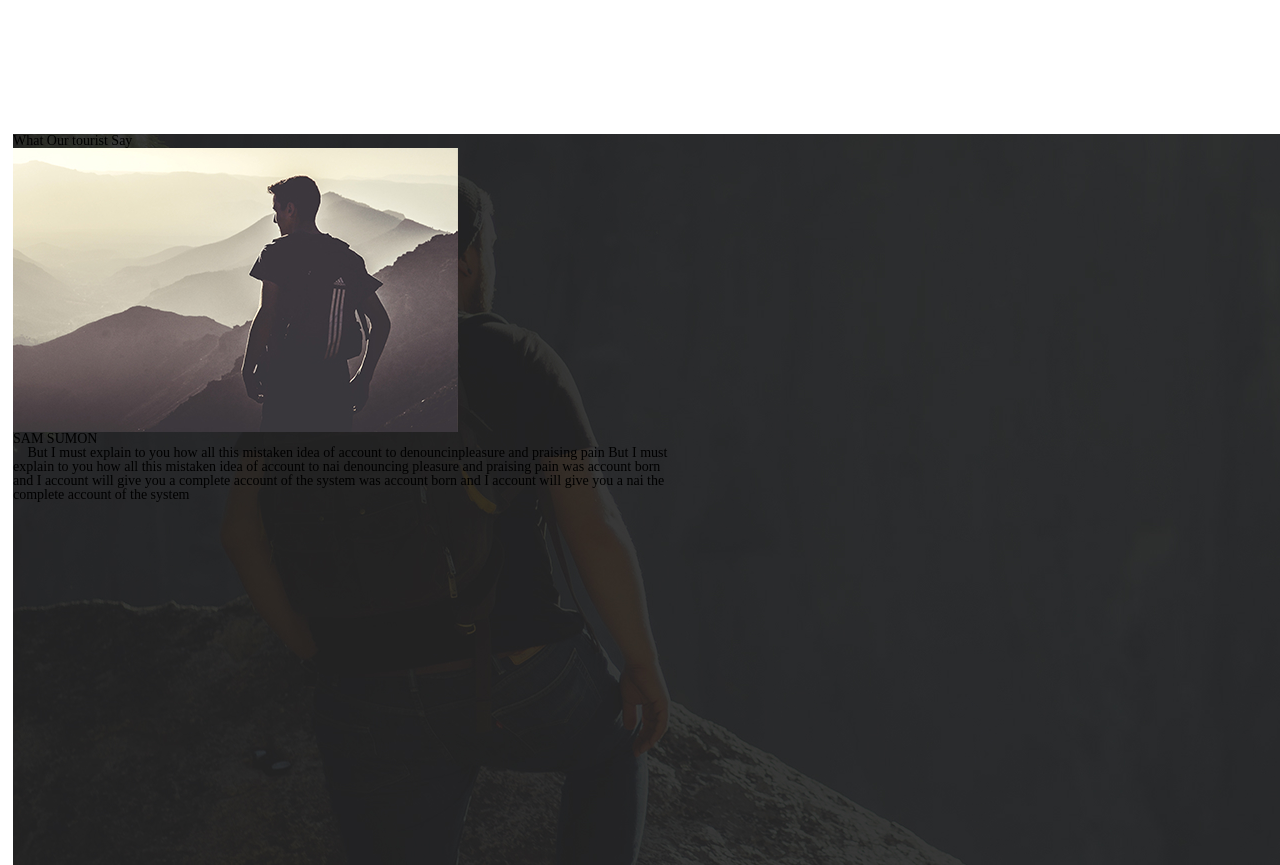
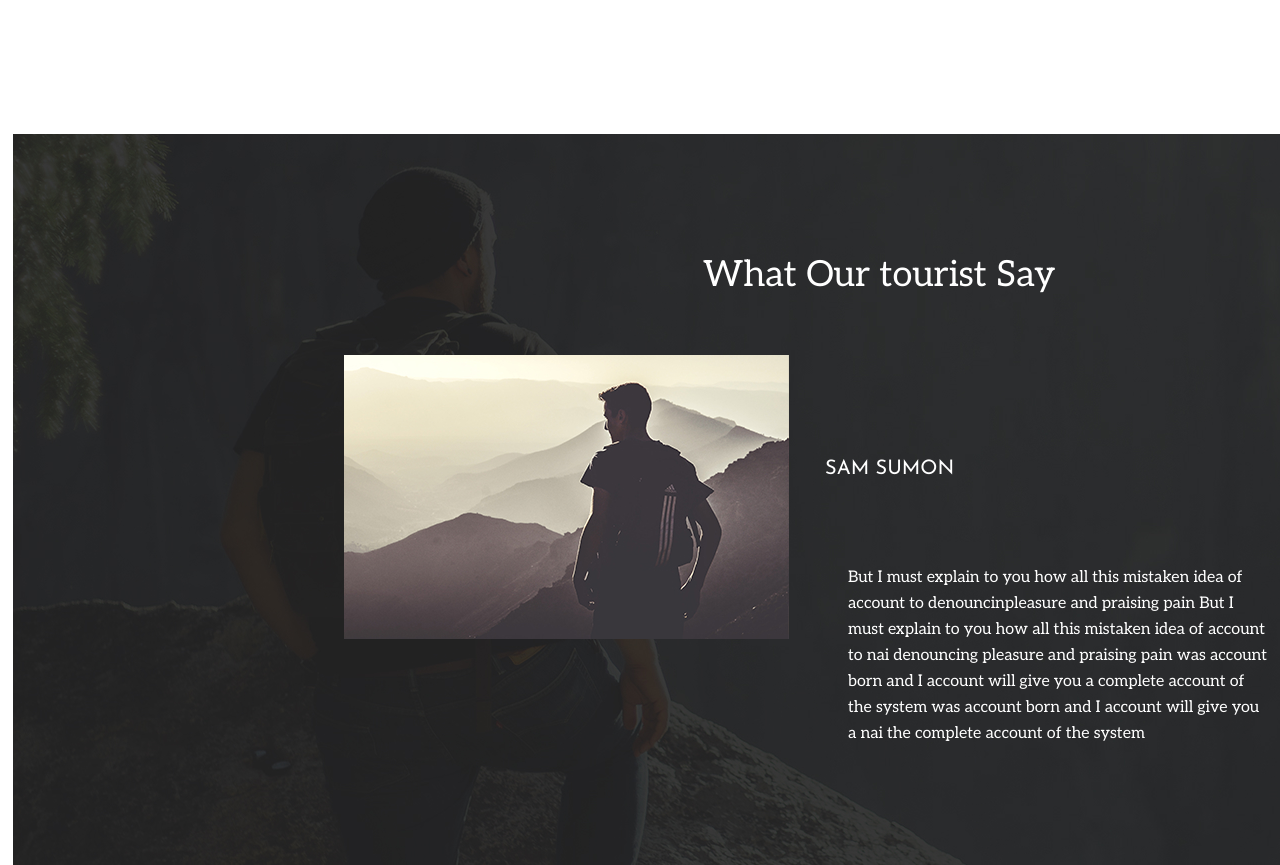
Before and after one commit to ZolotarevSasha/newHome, a plain HTML site: page index.html in a window 1280 px wide. Shown: the part 2360-3225 px from the top of the page. Drawn offline with Linux system fonts and the light colour scheme.

Commit message:
add new block

```diff
--- a/index.html
+++ b/index.html
@@ -137,11 +137,12 @@
                     SAM SUMON
                 </h3>
                 <div class="tourist-story">
-                     But I must explain to you how all this mistaken idea of account to denouncinpleasure and praising
+                    But I must explain to you how all this mistaken idea of account to denouncinpleasure and praising
                     pain But I must explain to you how all this mistaken idea of account to nai denouncing pleasure and
                     praising pain was account born and I account will give you a complete account of the system was
                     account born and I account will give you a nai the complete account of the system
                 </div>
+
             </div>
         </div>
 </body>
--- a/scss/tourist/tourist.scss
+++ b/scss/tourist/tourist.scss
@@ -10,15 +10,57 @@
     .tourist-mini {
         max-width: 445px;
         max-height: 284px;
+        margin-left: 331px;
+        margin-top: 93px;
     }
 
     .tourist-text {
+        display: block;
         max-width: 668px;
         max-height: 287px;
+        color: white;
+        margin-left: 773px;
+        margin-top: -245px;
+
+
         .h3-text {
             max-width: 150px;
             max-height: 26px;
+            font-family: 'Josefin Sans', sans-serif;
+            font-style: normal;
+            font-weight: normal;
+            font-size: 20px;
+            line-height: 26px;
+            text-transform: uppercase;
+            margin: 62px 83px 25px 39px;
+
+
+        }
+
+        .tourist-story {
+            max-width: 581px;
+            max-height: 165px;
+            font-family: 'Aleo', serif;
+            font-style: normal;
+            font-weight: normal;
+            font-size: 16px;
+            line-height: 26px;
+            margin: 83px 25px 39px 62px;
+
         }
 
     }
+
+    .tourist {
+        max-width: 390px;
+        max-height: 26px;
+        font-family: 'Aleo', serif;
+        font-style: normal;
+        font-weight: normal;
+        font-size: 36px;
+        line-height: 26px;
+        color: #FFFFFF;
+        margin-left: 690px;
+        padding-top: 128px;
+    }
 }
```
Also changed, not shown: css/style.css.
